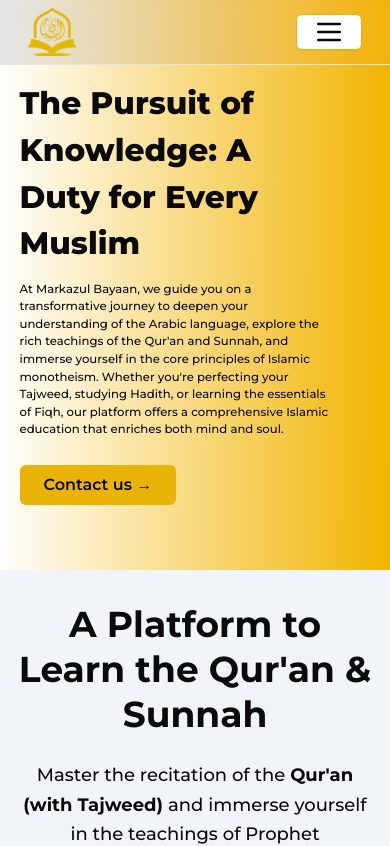
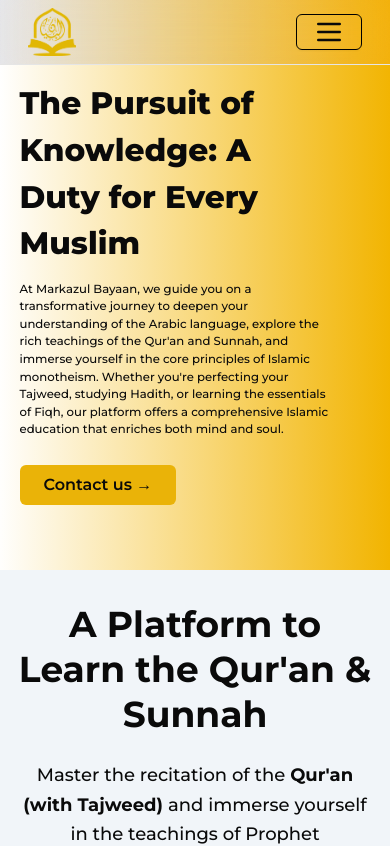
Before and after one commit to Lukman10a/markazulbayaan, a Next.js app: page / in a window 390 px wide. Shown: the top 846 px of the page. Built offline with nearby package versions, Linux system fonts and the light colour scheme.

Commit message:
update navbar

```diff
--- a/src/components/home/discover.tsx
+++ b/src/components/home/discover.tsx
@@ -61,7 +61,7 @@ export default function Discover() {
             <Image
               src={heroImage}
               alt="hero"
-              className="rounded-lg overflow-hidden "
+              className="rounded-lg overflow-hidden"
             />
           </div>
         </InView>
--- a/src/components/navBar/mainNav.tsx
+++ b/src/components/navBar/mainNav.tsx
@@ -112,7 +112,7 @@ export function MainNav() {
             <SheetTrigger asChild>
               <Button
                 variant="outline"
-                className=" border-yellow-500 md:hidden"
+                className="border-black md:hidden bg-transparent"
               >
                 <Menu className="h-8 w-8" />
                 <span className="sr-only">Toggle menu</span>
```
